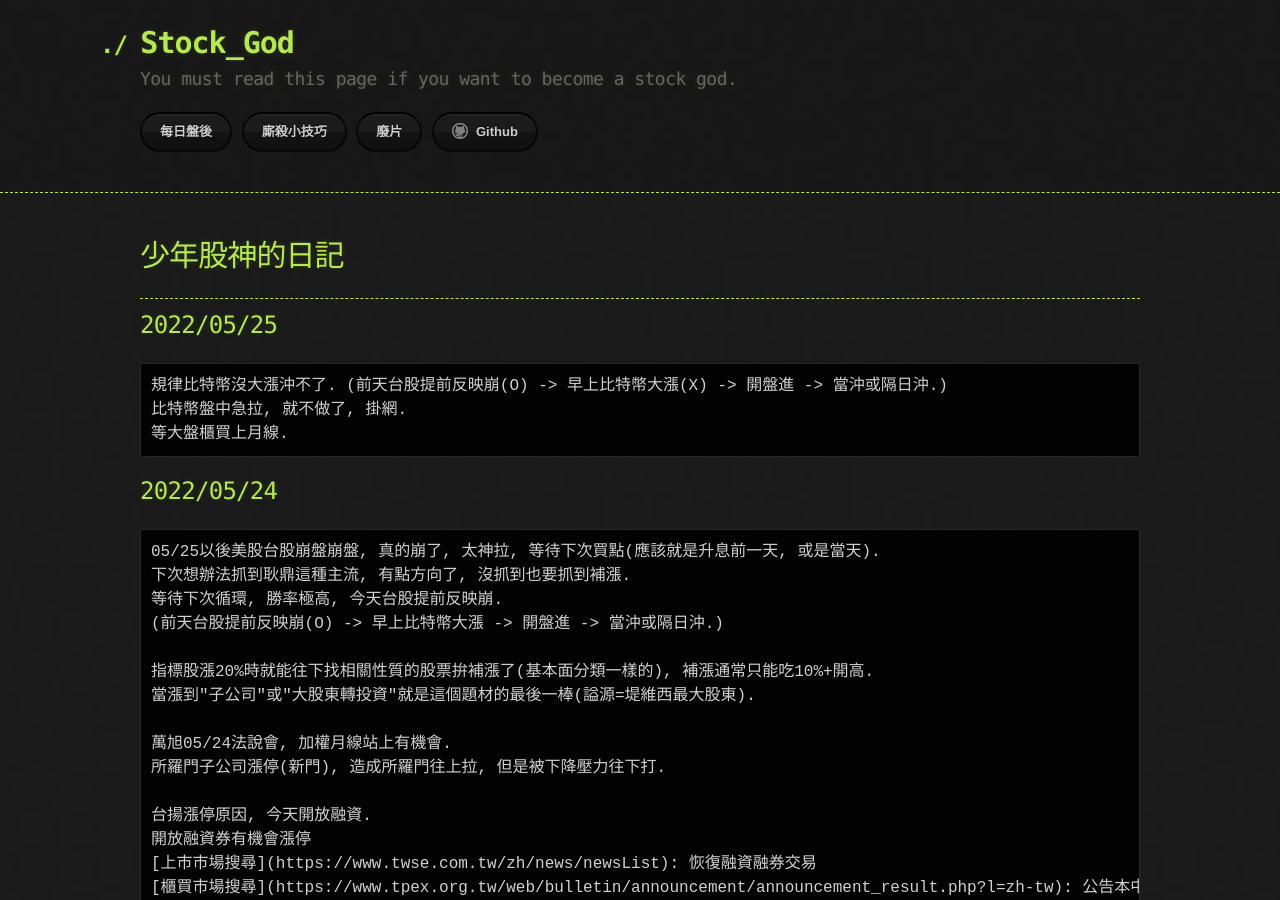
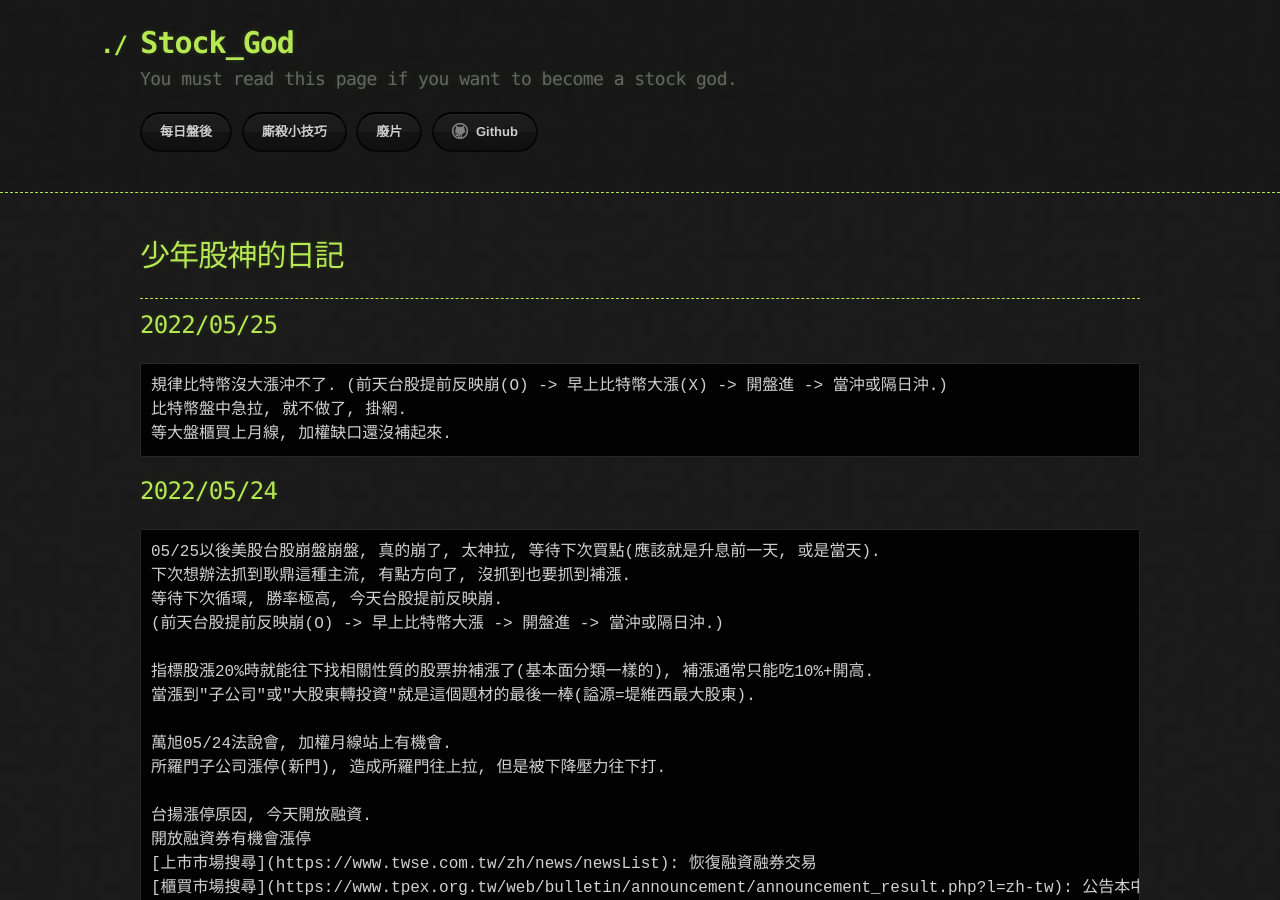
Before and after one commit to lepg5487/Stock_God, a Jekyll site: the page built from index.md, in a window 1280 px wide and 900 px high. Built offline with Jekyll 4.4.1, drawn with Linux system fonts in a browser that asks for light colours; our own code applies the rules of GitHub Pages for plain Markdown files.

Commit message:
Update index.md

````diff
--- a/index.md
+++ b/index.md
@@ -10,7 +10,7 @@ layout: testlayouts
 ```
 規律比特幣沒大漲沖不了. (前天台股提前反映崩(O) -> 早上比特幣大漲(X) -> 開盤進 -> 當沖或隔日沖.)
 比特幣盤中急拉, 就不做了, 掛網.
-等大盤櫃買上月線.
+等大盤櫃買上月線, 加權缺口還沒補起來.
 ```
 
 ## 2022/05/24
````
